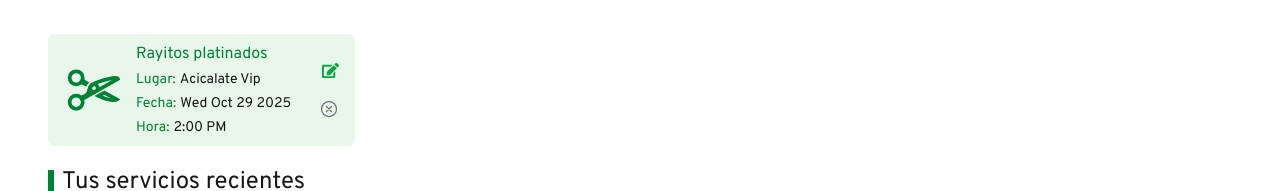
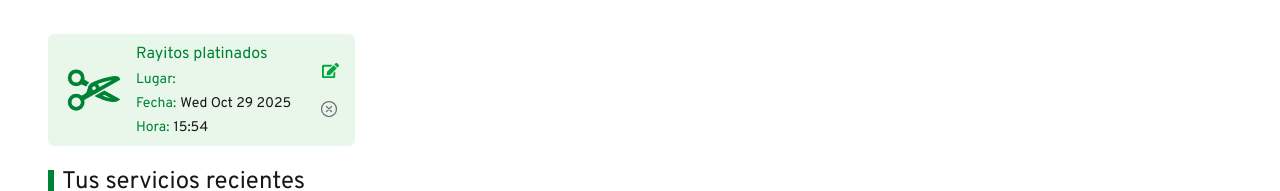
Before and after one commit to carlosed7641/beauty-booking, a Next.js app: page / in a window 1280 px wide. Shown: the part 122-313 px from the top of the page. Built offline with nearby package versions, Linux system fonts and the light colour scheme.

Commit message:
fix nex reservations modal

```diff
--- a/app/(beauty)/components/next-reservations/NextReservations.tsx
+++ b/app/(beauty)/components/next-reservations/NextReservations.tsx
@@ -6,24 +6,40 @@ import { Title } from '@/components'
 import { ServiceIcon, ReservationOptions } from '..'
 import { useReservationOptions } from '@/hooks'
 
-const currentReservations = [
+const currentReservations: EventDate[] = [
     {
         id: 'abc',
+        title: 'Rayitos platinados',
+        customer: {
+            id: '888',
+            name: 'Juancho',
+            phone: {
+                indicator: '57',
+                number: '300949494'
+            },
+            birthDay: new Date(),
+            gender: 'Masculino',
+            reviewPointsAverage: 4.5
+        },
         selectedService: {
             serviceId: "001",
-            entityName: 'Acicalate Vip', //TODO
+            // entityName: 'Acicalate Vip', //TODO
             category: 'Cortes', //TODO
             name: "Rayitos platinados",
             description: "Los mejores rayitos",
-            duration: "4h",
+            duration: { hours: 1, minutes: 0 },
             price: 30000
         },
         selectedProfessional: {
             id: "123",
             name: "Carlos Castro"
         },
-        selectedDate: new Date(),
-        selectedHour: "2:00 PM"
+        start: new Date(),
+        end: new Date(),
+        isAdminBooking: false,
+        customerReview: null,
+        status: 'pending',
+        allDay: false
     }
 ]
 
@@ -41,26 +57,26 @@ export const NextReservations = () => {
                         currentReservations.map(r => (
                             <li key={r.id} className="flex bg-[#e8f7ea] gap-3 shrink-0 items-center md:w-fit py-2 px-4 text-sm rounded-md">
                                 <div className="text-green-700">
-                                    <ServiceIcon category={r.selectedService.category.toLocaleLowerCase()} className="text-6xl" />
+                                    <ServiceIcon category={r.selectedService?.category?.toLocaleLowerCase() as string} className="text-6xl" />
                                 </div>
                                 <div className="flex flex-col gap-1">
-                                    <p className="text-green-700 text-base">{r.selectedService.name}</p>
+                                    <p className="text-green-700 text-base">{r.selectedService?.name}</p>
                                     <div className="flex items-center gap-1">
                                         <span className="text-green-700">Lugar:</span>
-                                        <p>{r.selectedService.entityName}</p>
+                                        {/* <p>{r.selectedService?.entityName }</p> */}
                                     </div>
                                     <div className="flex items-center gap-1">
                                         <span className="text-green-700">Fecha:</span>
-                                        <p>{r.selectedDate.toDateString()}</p>
+                                        <p>{r.start?.toDateString()}</p>
                                     </div>
                                     <div className="flex items-center gap-1">
                                         <span className="text-green-700">Hora:</span>
-                                        <p>{r.selectedHour}</p>
+                                        <p>{r.start.getHours()}:{r.start.getMinutes()}</p>
                                     </div>
                                 </div>
                                 <div className="flex flex-col flex-1 items-end ml-4 gap-5">
                                     <FaEdit onClick={() => handleUpdate(r)} className="text-green-600 cursor-pointer" size={17} />
-                                    <IoCloseCircleOutline onClick={() => handleCancel(r.id)} className="text-zinc-500 cursor-pointer" size={20} />
+                                    <IoCloseCircleOutline onClick={() => handleCancel(r.id as string)} className="text-zinc-500 cursor-pointer" size={20} />
                                 </div>
                             </li>
                         ))
--- a/app/hooks/useReservationOptions.ts
+++ b/app/hooks/useReservationOptions.ts
@@ -5,9 +5,22 @@ export const useReservationOptions = () => {
     const { setOpenModal } = useModal()
     const { setServiceState } = useService()
 
-    const handleUpdate = (reservation: ServiceState) => {
+    const handleUpdate = (reservation: EventDate) => {
         setOpenModal('Reservation:Update')
-        setServiceState(reservation)
+        const r: ServiceState = {
+            id: reservation.id,
+            selectedService: reservation.selectedService,
+            selectedProfessional: reservation.selectedProfessional,
+            selectedDate: reservation.start,
+            selectedHour: reservation.start.getHours().toString(),
+            customer: {
+                id: reservation.customer.id,
+                name: reservation.customer.name,
+                phone: reservation.customer.phone.number
+            }
+        }
+
+        setServiceState(r)
     }
 
     const handleCancel = (id: string) => {
--- a/app/interfaces/event.interface.ts
+++ b/app/interfaces/event.interface.ts
@@ -18,6 +18,8 @@ interface EventDate {
     customer: Customer
     selectedService: {
         serviceId: string
+        category?: string
+        description?: string
         name: string
         duration: {
             hours: number
--- a/app/interfaces/service.interface.ts
+++ b/app/interfaces/service.interface.ts
@@ -3,7 +3,8 @@ interface ServiceItem {
   name: string
   description?: string
   price: number
-  gender: Gender
+  gender?: Gender
+  category?: string
   duration: {
     hours: number
     minutes: number
--- a/app/layout.tsx
+++ b/app/layout.tsx
@@ -8,7 +8,6 @@ export const metadata: Metadata = {
   description: 'The best beauty salons, spas and barbershops'
 }
 
-// Refactor schedule hours frequency & exclude and schedule hours
 // Merge ScheduleMonths & ScheduleYears
 // schedule (professional view) & events by month not all, reports (custom date filter)
 // formatNumber string to number param
```
